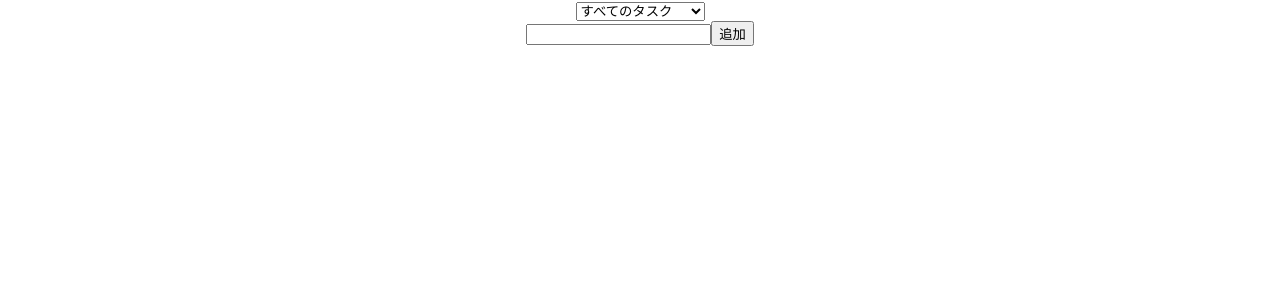
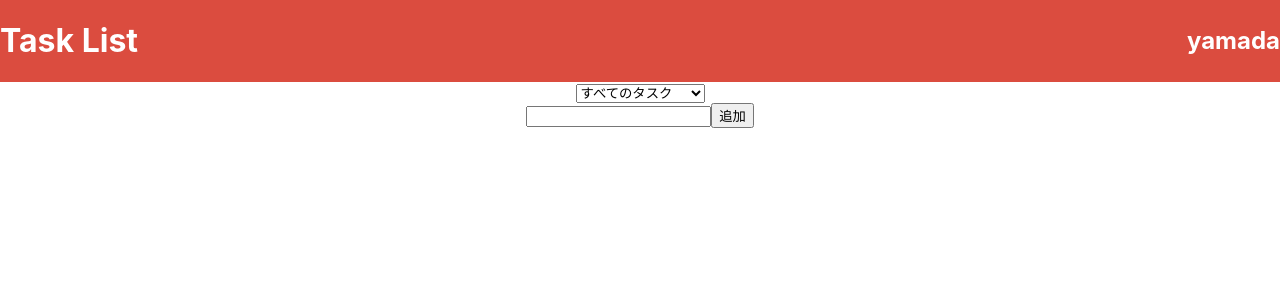
Before and after one commit to KuRa04/react-todo-app, a React (Create React App) app in the folder todo/: page / in a window 1280 px wide. Shown: the top 300 px of the page. Built offline with nearby package versions, Linux system fonts and the light colour scheme.

Commit message:
headerの作成
titleとusernameを含めたheaderを作成

```diff
--- a/todo/src/App.css
+++ b/todo/src/App.css
@@ -2,9 +2,20 @@
   text-align: center;
 }
 
-.App-logo {
-  height: 40vmin;
-  pointer-events: none;
+.header {
+  display: flex;
+  justify-content: space-between;
+  align-items: center;
+  background-color: #db4c3f;
+}
+
+.app_title {
+  color: #fff;
+}
+
+.user_name {
+  color: #fff;
+  font-weight: bold;
 }
 
 @media (prefers-reduced-motion: no-preference) {
--- a/todo/src/App.tsx
+++ b/todo/src/App.tsx
@@ -82,7 +82,11 @@ const App: React.VFC = () => {
   })
 
   return (
-    <div className="App">
+    <div className='App'>
+    <header className='header'>
+      <h1 className='app_title'>Task List</h1>
+      <h2 className='user_name'>yamada</h2>
+    </header>
       <select defaultValue='all' onChange={(e) => setFilter(e.target.value as Filter)}>
         <option value='all'>すべてのタスク</option>
         <option value='checked'>完了したタスク</option>
```
